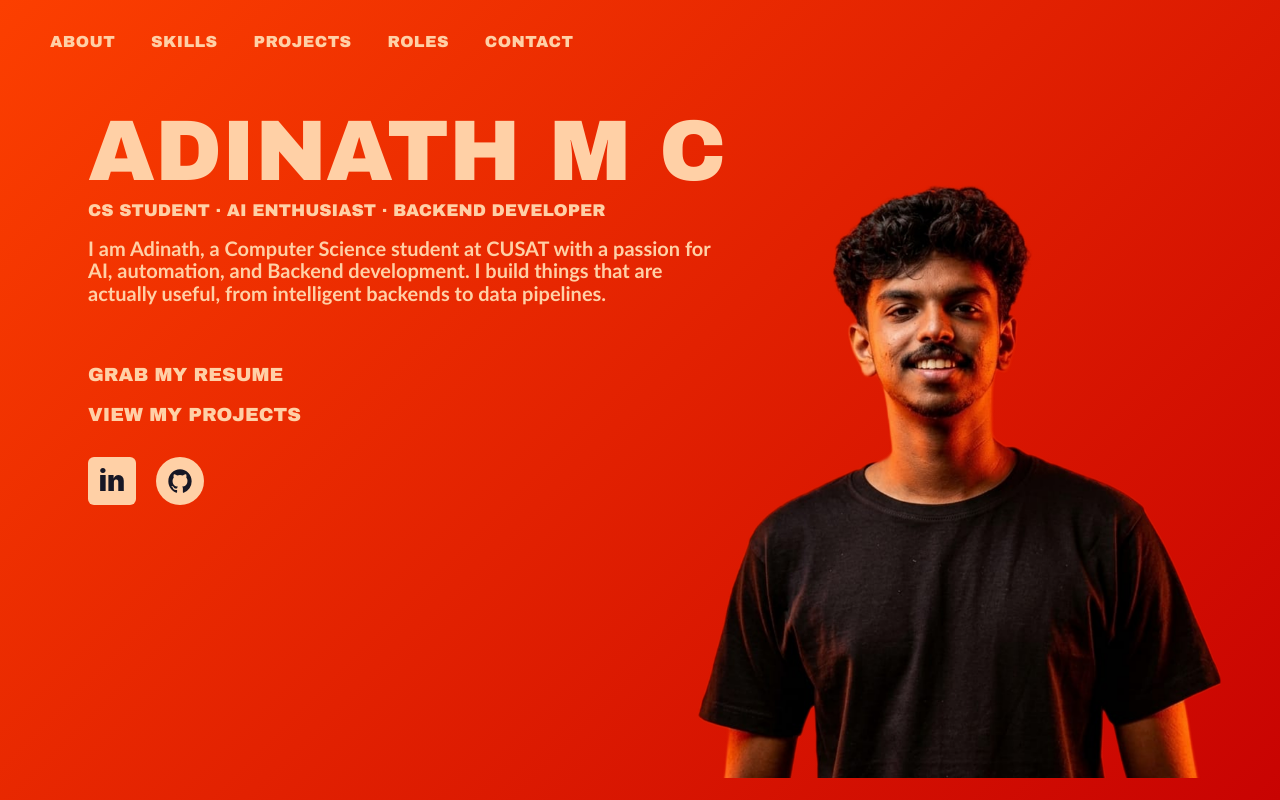
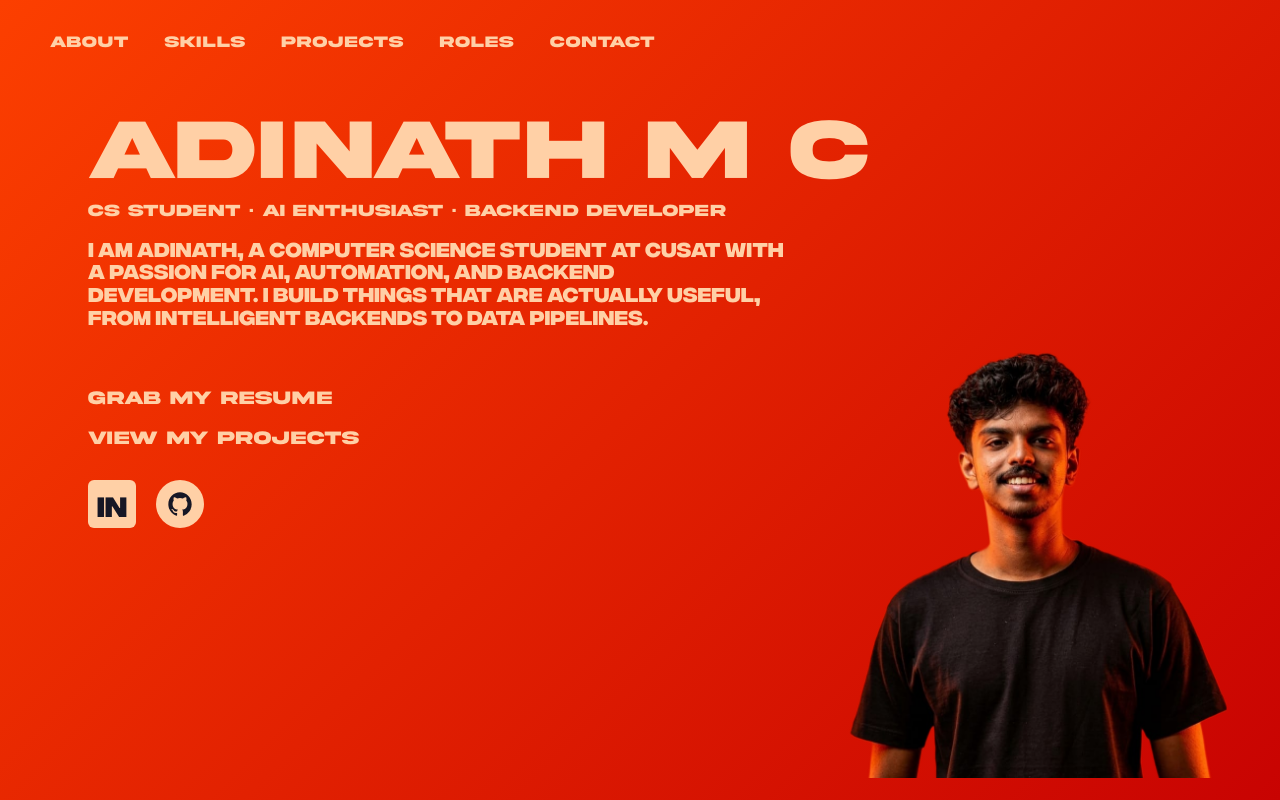
Before and after one commit to adinathmc/portfolio, a React (Vite) app: page / in a window 1280 px wide. Built offline with nearby package versions, Linux system fonts and the light colour scheme.

Commit message:
Font issue fixed

```diff
--- a/src/index.css
+++ b/src/index.css
@@ -1,6 +1,20 @@
 @tailwind base;
 @tailwind components;
 @tailwind utilities;
+
+@font-face {
+  font-family: 'Akira Expanded';
+  src: url('/Akira Expanded Demo.otf') format('opentype');
+  font-weight: normal;
+  font-style: normal;
+}
+
+@font-face {
+  font-family: 'Fontspring Demo';
+  src: url('/Fontspring-DEMO-integralcf-bold.otf') format('opentype');
+  font-weight: normal;
+  font-style: normal;
+}
 
 html,
 body,
```
Also changed, not shown: public/Akira Expanded Demo.otf (added), public/Fontspring-DEMO-integralcf-bold.otf (added).
